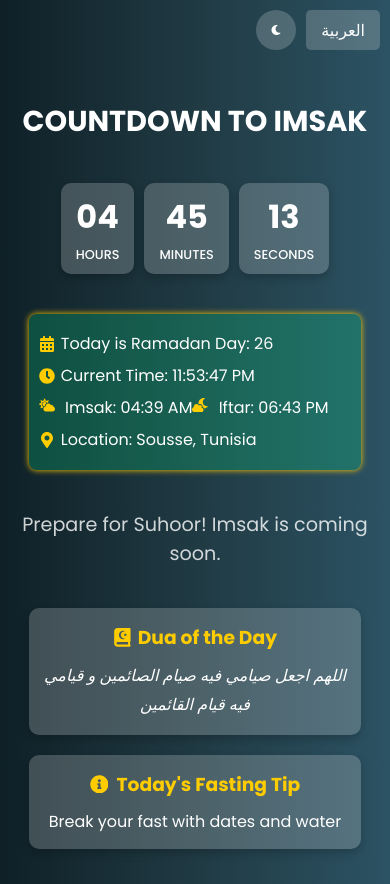
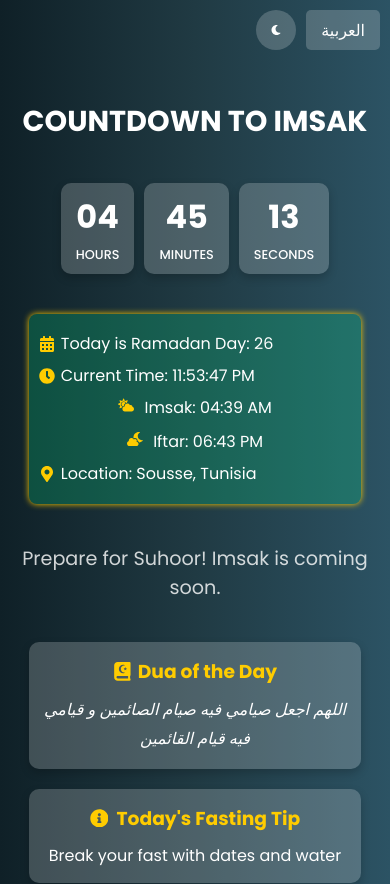
Before and after one commit to Youssef-Fawel/Ramadan-Countdown-App, a React (Create React App) app: page / in a window 390 px wide. Shown: the top 884 px of the page. Built offline with nearby package versions, Linux system fonts and the light colour scheme.

Commit message:
Update App.css

```diff
--- a/src/App.css
+++ b/src/App.css
@@ -255,6 +255,21 @@ body {
   }
 }
 
+.prayer-times {
+  display: flex;
+  align-items: center;
+  justify-content: center;
+  flex-wrap: wrap;
+  gap: 10px;
+}
+
+@media (max-width: 480px) {
+  .prayer-times {
+    flex-direction: column;
+    align-items: flex-start;
+  }
+}
+
 .label {
   display: block;
   font-size: 1rem;
```
